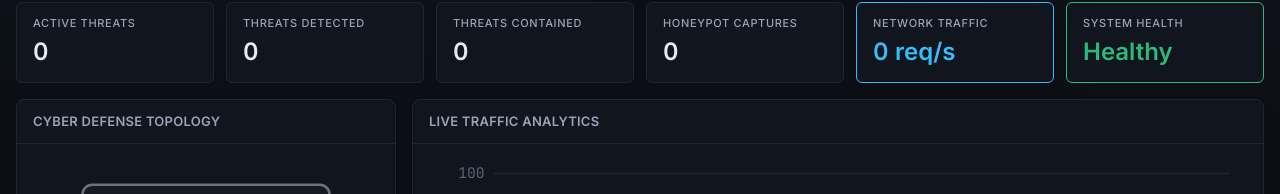
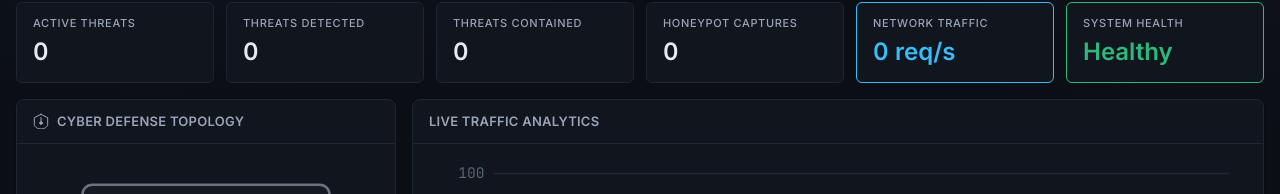
Before and after one commit to Mr-Divyansh/shadow-weaver, a React (Vite) app: page / in a window 1280 px wide. Shown: the part 119-313 px from the top of the page. Built offline with nearby package versions, Linux system fonts and the light colour scheme.

Commit message:
style: compact network icon in Cyber Defense Topology title

```diff
--- a/src/App.tsx
+++ b/src/App.tsx
@@ -54,8 +54,15 @@ function App() {
 
         <section className="dashboard-grid">
           <div className="panel left-col">
-            <div className="panel-header">
-              <span className="panel-title">Cyber Defense Topology</span>
+            <div className="panel-header panel-header--topology">
+              <span className="panel-title">
+                <svg className="title-icon" viewBox="0 0 24 24" role="presentation" aria-hidden="true">
+                  <path d="M12 2L2 7v10c0 4.4 6 7 10 7s10-2.6 10-7V7l-10-5z" />
+                  <path d="M12 7v5" />
+                  <circle cx="12" cy="15" r="2" fill="currentColor" />
+                </svg>
+                <span className="panel-title__text">Cyber Defense Topology</span>
+              </span>
             </div>
             <NetworkTopology />
           </div>
--- a/src/styles/global.css
+++ b/src/styles/global.css
@@ -154,6 +154,26 @@ a:focus-visible,
   letter-spacing: 0.02em;
   color: var(--text-secondary);
   text-transform: uppercase;
+  display: inline-flex;
+  align-items: center;
+  gap: var(--space-2);
+}
+
+/* Topology title: inline network icon (triangle/hexagon node) */
+.panel-header--topology .panel-title__text {
+  display: inline-block;
+}
+
+.panel-title .title-icon {
+  width: 16px;
+  height: 16px;
+  flex-shrink: 0;
+  fill: none;
+  stroke: var(--text-secondary);
+  stroke-width: 1.5;
+  stroke-linecap: round;
+  stroke-linejoin: round;
+  color: var(--text-secondary);
 }
 
 .panel-body {
```
